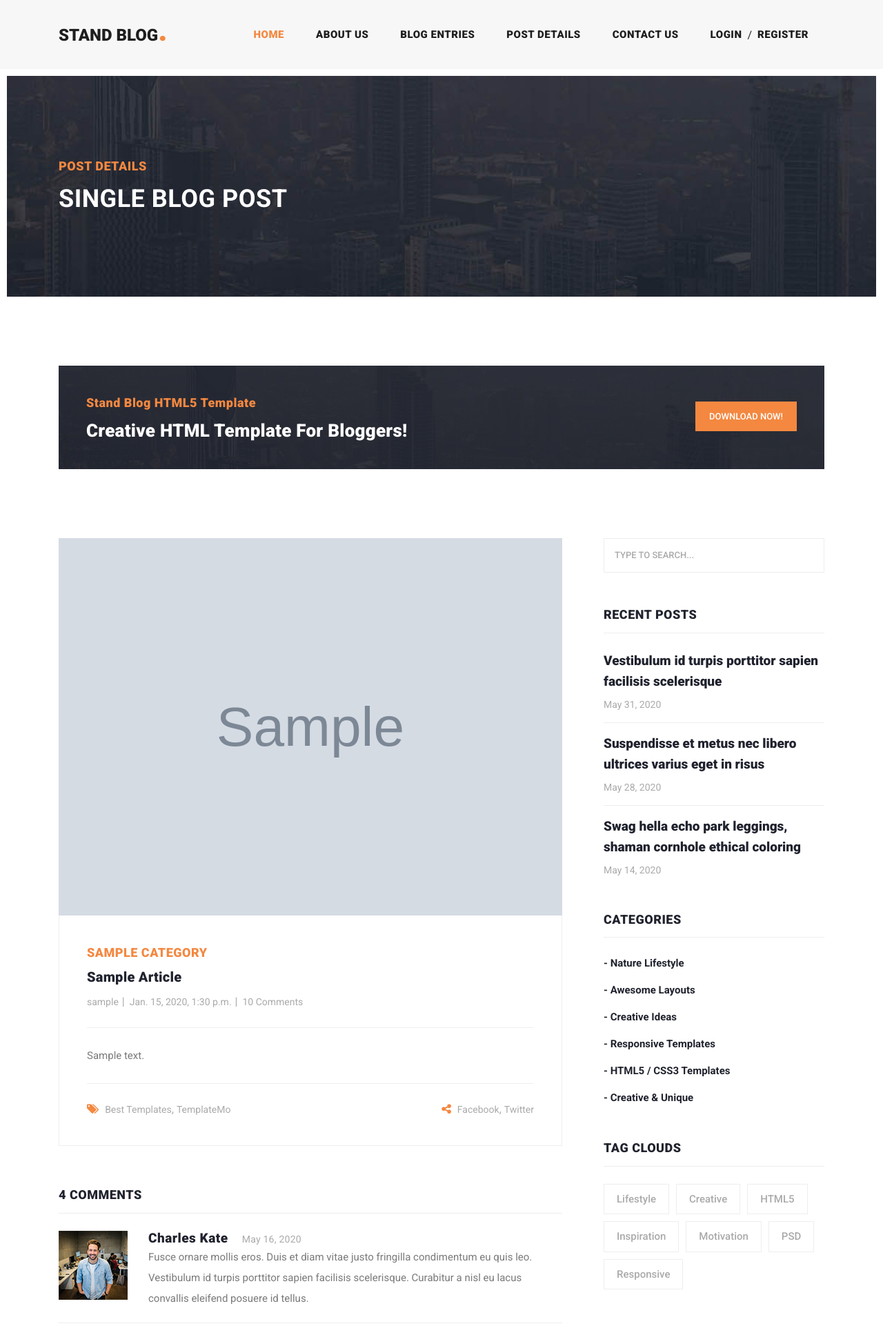
After one commit to arigeram1/standBlog, a Django app: page /article/detail/1 in a window 1280 px wide. The commit adds this page. Shown: the top 1922 px of the page at 69% size. Run offline with Django 5.2, Linux system fonts and the light colour scheme; tables that the repository leaves empty hold one stand-in row (values such as "Sample post"); grey boxes marked "Sample" are stand-in pictures; some libraries are stand-ins or nearby versions.

Commit message:
create article detail segment and use extends in base html files

```diff
--- a/article_app/models.py
+++ b/article_app/models.py
@@ -1,5 +1,5 @@
 from django.db import models
-
+from django.urls import reverse
 from django.contrib.auth.models import User
 
 
@@ -33,5 +33,9 @@ class Article(models.Model):
     updated = models.DateTimeField(auto_now=True)
 
 
+    # def get_absolute_url(self):
+    #
+    #     return reverse('')
+
     def __str__(self):
         return f'{self.title} - {self.body[:30]}'
--- /dev/null
+++ b/article_app/templates/article_app/article_details.html
@@ -0,0 +1,264 @@
+{% extends 'base.html' %}
+
+
+{% block title %}
+	Article Detail page
+{% endblock %}
+
+
+{% load static %}
+
+
+{% block content %}
+
+    <!-- Page Content -->
+<!-- Banner Starts Here -->
+<div class="heading-page header-text">
+  <section class="page-heading">
+    <div class="container">
+      <div class="row">
+        <div class="col-lg-12">
+          <div class="text-content">
+            <h4>Post Details</h4>
+            <h2>Single blog post</h2>
+          </div>
+        </div>
+      </div>
+    </div>
+  </section>
+</div>
+
+<!-- Banner Ends Here -->
+
+<section class="call-to-action">
+  <div class="container">
+    <div class="row">
+      <div class="col-lg-12">
+        <div class="main-content">
+          <div class="row">
+            <div class="col-lg-8">
+              <span>Stand Blog HTML5 Template</span>
+              <h4>Creative HTML Template For Bloggers!</h4>
+            </div>
+            <div class="col-lg-4">
+              <div class="main-button">
+                <a rel="nofollow" href="https://templatemo.com/tm-551-stand-blog" target="_parent">Download Now!</a>
+              </div>
+            </div>
+          </div>
+        </div>
+      </div>
+    </div>
+  </div>
+</section>
+
+
+<section class="blog-posts grid-system">
+  <div class="container">
+    <div class="row">
+      <div class="col-lg-8">
+        <div class="all-blog-posts">
+          <div class="row">
+            <div class="col-lg-12">
+              <div class="blog-post">
+                <div class="blog-thumb">
+                  <img src="{{ article.image.url }}" alt="">
+                </div>
+                <div class="down-content">
+                  <span>{{ article.category.first }}</span>
+                  <a href="post-details.html"><h4>{{ article.title }}</h4></a>
+                  <ul class="post-info">
+                    <li><a href="#">{{ article.author }}</a></li>
+                    <li><a href="#">{{ article.created }}</a></li>
+                    <li><a href="#">10 Comments</a></li>
+                  </ul>
+                  <p>{#You can browse different tags such as <a rel="nofollow" href="https://templatemo.com/tag/multi-page" target="_parent">multi-page</a>, <a rel="nofollow" href="https://templatemo.com/tag/resume" target="_parent">resume</a>, <a rel="nofollow" href="https://templatemo.com/tag/video" target="_parent">video</a>, etc. to see more CSS templates. Sed hendrerit rutrum arcu, non malesuada nisi. Sed id facilisis turpis. Donec justo elit, dapibus vel ultricies in, molestie sit amet risus. In nunc augue, rhoncus sed libero et, tincidunt tempor nisl. Donec egestas, quam eu rutrum ultrices, sapien ante posuere nisl, ac eleifend eros orci vel ante. Pellentesque vitae eleifend velit. Etiam blandit felis sollicitudin vestibulum feugiat.#}
+                   {{ article.body }} </p>
+                  <div class="post-options">
+                    <div class="row">
+                      <div class="col-6">
+                        <ul class="post-tags">
+                          <li><i class="fa fa-tags"></i></li>
+{#                                {% for category in article.category %}#}
+
+{#                                {% endfor %}#}
+                            <li><a href="#">Best Templates</a>,</li>
+                            <li><a href="#">TemplateMo</a></li>
+                        </ul>
+                      </div>
+                      <div class="col-6">
+                        <ul class="post-share">
+                          <li><i class="fa fa-share-alt"></i></li>
+                          <li><a href="#">Facebook</a>,</li>
+                          <li><a href="#"> Twitter</a></li>
+                        </ul>
+                      </div>
+                    </div>
+                  </div>
+                </div>
+              </div>
+            </div>
+            <div class="col-lg-12">
+              <div class="sidebar-item comments">
+                <div class="sidebar-heading">
+                  <h2>4 comments</h2>
+                </div>
+                <div class="content">
+                  <ul>
+                    <li>
+                      <div class="author-thumb">
+                        <img src="{% static "images/comment-author-01.jpg" %}" alt="">
+                      </div>
+                      <div class="right-content">
+                        <h4>Charles Kate<span>May 16, 2020</span></h4>
+                        <p>Fusce ornare mollis eros. Duis et diam vitae justo fringilla condimentum eu quis leo. Vestibulum id turpis porttitor sapien facilisis scelerisque. Curabitur a nisl eu lacus convallis eleifend posuere id tellus.</p>
+                      </div>
+                    </li>
+                    <li class="replied">
+                      <div class="author-thumb">
+                        <img src="{% static "images/comment-author-02.jpg" %}" alt="">
+                      </div>
+                      <div class="right-content">
+                        <h4>Thirteen Man<span>May 20, 2020</span></h4>
+                        <p>In porta urna sed venenatis sollicitudin. Praesent urna sem, pulvinar vel mattis eget.</p>
+                      </div>
+                    </li>
+                    <li>
+                      <div class="author-thumb">
+                        <img src="{% static "images/comment-author-03.jpg" %}" alt="">
+                      </div>
+                      <div class="right-content">
+                        <h4>Belisimo Mama<span>May 16, 2020</span></h4>
+                        <p>Nullam nec pharetra nibh. Cras tortor nulla, faucibus id tincidunt in, ultrices eget ligula. Sed vitae suscipit ligula. Vestibulum id turpis volutpat, lobortis turpis ac, molestie nibh.</p>
+                      </div>
+                    </li>
+                    <li class="replied">
+                      <div class="author-thumb">
+                        <img src="{% static "images/comment-author-02.jpg" %}" alt="">
+                      </div>
+                      <div class="right-content">
+                        <h4>Thirteen Man<span>May 22, 2020</span></h4>
+                        <p>Mauris sit amet justo vulputate, cursus massa congue, vestibulum odio. Aenean elit nunc, gravida in erat sit amet, feugiat viverra leo.</p>
+                      </div>
+                    </li>
+                  </ul>
+                </div>
+              </div>
+            </div>
+            <div class="col-lg-12">
+              <div class="sidebar-item submit-comment">
+                <div class="sidebar-heading">
+                  <h2>Your comment</h2>
+                </div>
+                <div class="content">
+                  <form id="comment" action="#" method="post">
+                    <div class="row">
+                      <div class="col-md-6 col-sm-12">
+                        <fieldset>
+                          <input name="name" type="text" id="name" placeholder="Your name" required="">
+                        </fieldset>
+                      </div>
+                      <div class="col-md-6 col-sm-12">
+                        <fieldset>
+                          <input name="email" type="text" id="email" placeholder="Your email" required="">
+                        </fieldset>
+                      </div>
+                      <div class="col-md-12 col-sm-12">
+                        <fieldset>
+                          <input name="subject" type="text" id="subject" placeholder="Subject">
+                        </fieldset>
+                      </div>
+                      <div class="col-lg-12">
+                        <fieldset>
+                          <textarea name="message" rows="6" id="message" placeholder="Type your comment" required=""></textarea>
+                        </fieldset>
+                      </div>
+                      <div class="col-lg-12">
+                        <fieldset>
+                          <button type="submit" id="form-submit" class="main-button">Submit</button>
+                        </fieldset>
+                      </div>
+                    </div>
+                  </form>
+                </div>
+              </div>
+            </div>
+          </div>
+        </div>
+      </div>
+      <div class="col-lg-4">
+        <div class="sidebar">
+          <div class="row">
+            <div class="col-lg-12">
+              <div class="sidebar-item search">
+                <form id="search_form" name="gs" method="GET" action="#">
+                  <input type="text" name="q" class="searchText" placeholder="type to search..." autocomplete="on">
+                </form>
+              </div>
+            </div>
+            <div class="col-lg-12">
+              <div class="sidebar-item recent-posts">
+                <div class="sidebar-heading">
+                  <h2>Recent Posts</h2>
+                </div>
+                <div class="content">
+                  <ul>
+                    <li><a href="post-details.html">
+                      <h5>Vestibulum id turpis porttitor sapien facilisis scelerisque</h5>
+                      <span>May 31, 2020</span>
+                    </a></li>
+                    <li><a href="post-details.html">
+                      <h5>Suspendisse et metus nec libero ultrices varius eget in risus</h5>
+                      <span>May 28, 2020</span>
+                    </a></li>
+                    <li><a href="post-details.html">
+                      <h5>Swag hella echo park leggings, shaman cornhole ethical coloring</h5>
+                      <span>May 14, 2020</span>
+                    </a></li>
+                  </ul>
+                </div>
+              </div>
+            </div>
+            <div class="col-lg-12">
+              <div class="sidebar-item categories">
+                <div class="sidebar-heading">
+                  <h2>Categories</h2>
+                </div>
+                <div class="content">
+                  <ul>
+                    <li><a href="#">- Nature Lifestyle</a></li>
+                    <li><a href="#">- Awesome Layouts</a></li>
+                    <li><a href="#">- Creative Ideas</a></li>
+                    <li><a href="#">- Responsive Templates</a></li>
+                    <li><a href="#">- HTML5 / CSS3 Templates</a></li>
+                    <li><a href="#">- Creative &amp; Unique</a></li>
+                  </ul>
+                </div>
+              </div>
+            </div>
+            <div class="col-lg-12">
+              <div class="sidebar-item tags">
+                <div class="sidebar-heading">
+                  <h2>Tag Clouds</h2>
+                </div>
+                <div class="content">
+                  <ul>
+                    <li><a href="#">Lifestyle</a></li>
+                    <li><a href="#">Creative</a></li>
+                    <li><a href="#">HTML5</a></li>
+                    <li><a href="#">Inspiration</a></li>
+                    <li><a href="#">Motivation</a></li>
+                    <li><a href="#">PSD</a></li>
+                    <li><a href="#">Responsive</a></li>
+                  </ul>
+                </div>
+              </div>
+            </div>
+          </div>
+        </div>
+      </div>
+    </div>
+  </div>
+</section>
+
+{% endblock %}
--- a/article_app/urls.py
+++ b/article_app/urls.py
@@ -0,0 +1,11 @@
+from django.urls import path
+
+from . import views
+
+app_name = 'article_app'
+
+urlpatterns = [
+
+    path('detail/<int:article_id>',views.articleDetailView , name='detail')
+
+]
--- a/article_app/views.py
+++ b/article_app/views.py
@@ -1,3 +1,11 @@
 from django.shortcuts import render
 
-# Create your views here.
+from .models import Article
+
+
+
+def articleDetailView(request,article_id):
+
+    article = Article.objects.get(id=article_id)
+
+    return render(request,'article_app/article_details.html', context={'article':article})
--- a/standBlog/urls.py
+++ b/standBlog/urls.py
@@ -24,6 +24,8 @@ urlpatterns = [
 
        path('',include('home_app.urls')),
 
-       path('',include('account_app.urls'))
+       path('',include('account_app.urls')),
+
+       path('article/',include('article_app.urls'))
 
 ] + static(settings.MEDIA_URL , document_root=settings.MEDIA_ROOT)
--- /dev/null
+++ b/templates/base.html
@@ -0,0 +1,167 @@
+{% load static %}
+
+{#Header Segment#}
+
+<!DOCTYPE html>
+<html lang="en">
+
+<head>
+
+    <meta charset="utf-8">
+    <meta name="viewport" content="width=device-width, initial-scale=1, shrink-to-fit=no">
+    <meta name="description" content="">
+    <meta name="author" content="TemplateMo">
+    <link href="https://fonts.googleapis.com/css?family=Roboto:100,100i,300,300i,400,400i,500,500i,700,700i,900,900i&display=swap"
+          rel="stylesheet">
+
+    <title>{% block title %}{% endblock %}]</title>
+
+    <!-- Bootstrap core CSS -->
+    <link href="{% static "vendor/bootstrap/css/bootstrap.min.css" %}" rel="stylesheet">
+
+
+    <!-- Additional CSS Files -->
+    <link rel="stylesheet" href="{% static "css/fontawesome.css" %}">
+    <link rel="stylesheet" href="{% static "css/templatemo-stand-blog.css" %}">
+    <link rel="stylesheet" href="{% static "css/owl.css" %}">
+    <!--
+
+    TemplateMo 551 Stand Blog
+
+    https://templatemo.com/tm-551-stand-blog
+
+    -->
+</head>
+
+<body>
+
+<!-- ***** Preloader Start ***** -->
+<div id="preloader">
+    <div class="jumper">
+        <div></div>
+        <div></div>
+        <div></div>
+    </div>
+</div>
+<!-- ***** Preloader End ***** -->
+
+<!-- Header -->
+<header class="">
+    <nav class="navbar navbar-expand-lg">
+        <div class="container">
+            <a class="navbar-brand" href="index.html"><h2>Stand Blog<em>.</em></h2></a>
+            <button class="navbar-toggler" type="button" data-toggle="collapse" data-target="#navbarResponsive"
+                    aria-controls="navbarResponsive" aria-expanded="false" aria-label="Toggle navigation">
+                <span class="navbar-toggler-icon"></span>
+            </button>
+            <div class="collapse navbar-collapse" id="navbarResponsive">
+                <ul class="navbar-nav ml-auto">
+                    <li class="nav-item active">
+                        <a class="nav-link" href="index.html">Home
+                            <span class="sr-only">(current)</span>
+                        </a>
+                    </li>
+                    <li class="nav-item">
+                        <a class="nav-link" href="about.html">About Us</a>
+                    </li>
+                    <li class="nav-item">
+                        <a class="nav-link" href="blog.html">Blog Entries</a>
+                    </li>
+                    <li class="nav-item">
+                        <a class="nav-link" href="post-details.html">Post Details</a>
+                    </li>
+                    <li class="nav-item">
+                        <a class="nav-link" href="contact.html">Contact Us</a>
+                    </li>
+                    {% if request.user.is_authenticated %}
+                        <li class="nav-item">
+                            <div class="d-flex">
+                                <span>
+                                   {% if user.profile.image.url is not None %}
+                                        <img src="{{ user.profile.image.url }}" alt="" style="border-radius: 100%" width="40px" height="40px">
+                                       {% else %}
+                                        <img src="{% static "images/profile.png" %}" alt="" style="border-radius: 100%" width="40px" height="40px">
+                                   {% endif %}
+                                </span>
+                                <a class="nav-link" href="#">{{ user.profile.national_code }}</a>
+                                <span class="mt-2">/</span>
+                                <a class="nav-link" href="{% url 'account_app:logout' %}">LogOut</a>
+                            </div>
+                        </li>
+                    {% else %}
+                        <li class="nav-item">
+                            <div class="d-flex">
+                                <a class="nav-link" href="{% url 'account_app:login' %}">Login</a>
+                                <span class="mt-2">/</span>
+                                <a class="nav-link" href="{% url 'account_app:register' %}">Register</a>
+                            </div>
+
+                        </li>
+                    {% endif %}
+
+                </ul>
+            </div>
+        </div>
+    </nav>
+</header>
+
+
+
+{% block content %}
+
+{% endblock %}
+
+
+
+
+
+
+{#Footer Segment#}
+
+<footer>
+    <div class="container">
+        <div class="row">
+            <div class="col-lg-12">
+                <ul class="social-icons">
+                    <li><a href="#">Facebook</a></li>
+                    <li><a href="#">Twitter</a></li>
+                    <li><a href="#">Behance</a></li>
+                    <li><a href="#">Linkedin</a></li>
+                    <li><a href="#">Dribbble</a></li>
+                </ul>
+            </div>
+            <div class="col-lg-12">
+                <div class="copyright-text">
+                    <p>Copyright 2020 Stand Blog Co.
+
+                        | Design: <a rel="nofollow" href="https://templatemo.com" target="_parent">TemplateMo</a></p>
+                </div>
+            </div>
+        </div>
+    </div>
+</footer>
+
+<!-- Bootstrap core JavaScript -->
+<script src="{% static "vendor/jquery/jquery.min.js" %}"></script>
+<script src="{% static "vendor/bootstrap/js/bootstrap.bundle.min.js" %}"></script>
+
+<!-- Additional Scripts -->
+<script src="{% static "js/custom.js" %}"></script>
+<script src="{% static "js/owl.js" %}"></script>
+<script src="{% static "js/slick.js" %}"></script>
+<script src="{% static "js/isotope.js" %}"></script>
+<script src="{% static "js/accordions.js" %}"></script>
+
+<script language="text/Javascript">
+    cleared[0] = cleared[1] = cleared[2] = 0; //set a cleared flag for each field
+    function clearField(t) {                   //declaring the array outside of the
+        if (!cleared[t.id]) {                      // function makes it static and global
+            cleared[t.id] = 1;  // you could use true and false, but that's more typing
+            t.value = '';         // with more chance of typos
+            t.style.color = '#fff';
+        }
+    }
+</script>
+
+</body>
+</html>
```
Also changed, not shown: home_app/templates/home_app/index.html (+8 -150 lines).
